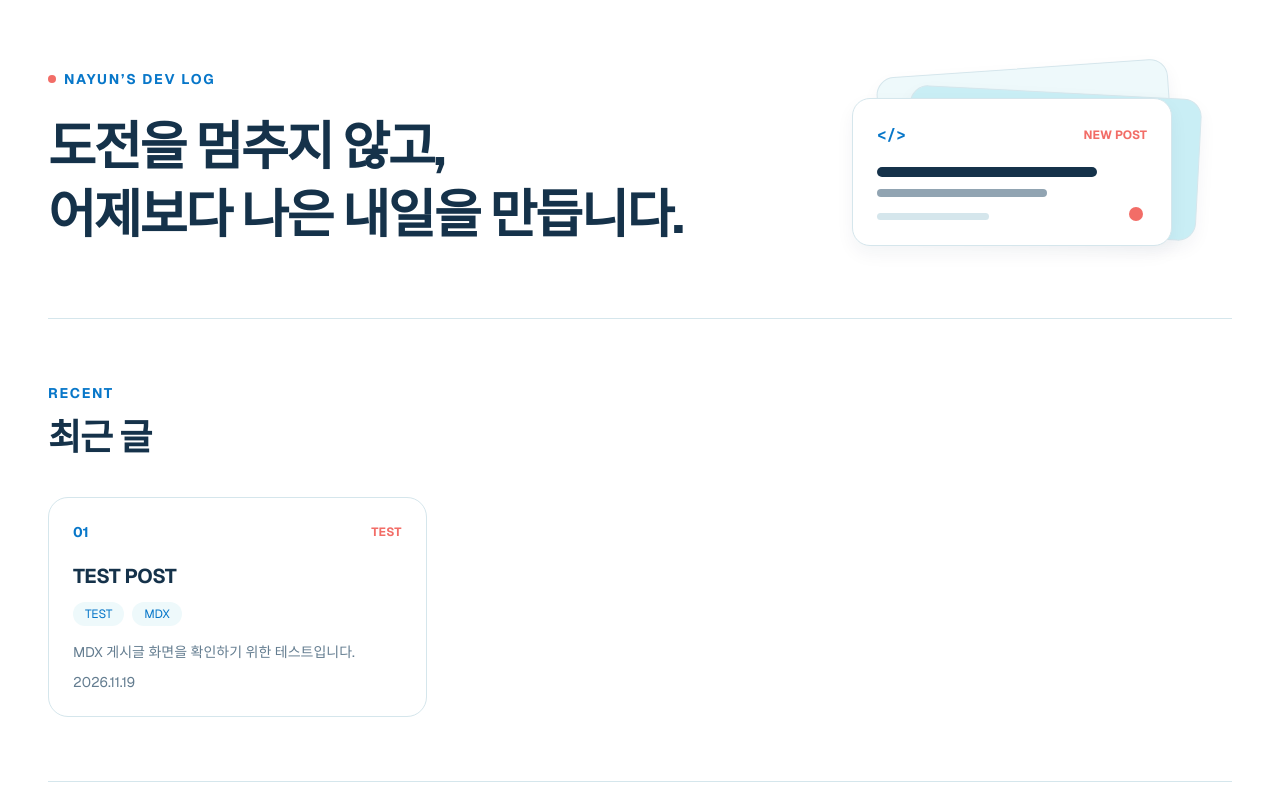
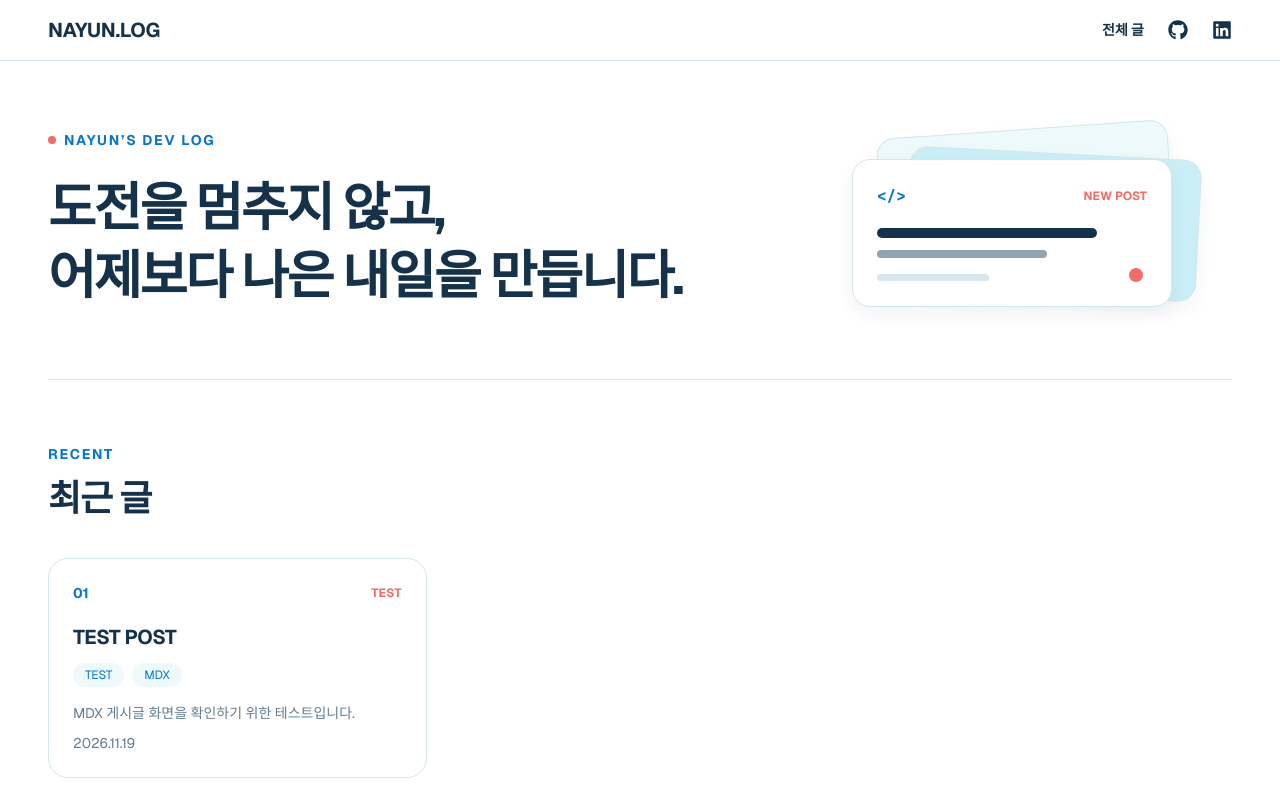
Before and after one commit to kxxnayun/nayunlog, a Next.js app: page / in a window 1280 px wide. Shown: the top 800 px of the page. Built offline with nearby package versions, Linux system fonts and the light colour scheme.

Commit message:
feat: 헤더 수정

```diff
--- a/src/app/layout.tsx
+++ b/src/app/layout.tsx
@@ -1,5 +1,6 @@
 import { Geist, Geist_Mono } from 'next/font/google';
 import './globals.css';
+import Header from '@/components/layout/Header';
 
 const geistSans = Geist({
   variable: '--font-geist-sans',
@@ -15,6 +16,7 @@ export default function RootLayout({ children }: LayoutProps<'/'>) {
   return (
     <html lang="ko" className={`${geistSans.variable} ${geistMono.variable} h-full antialiased`}>
       <body className="flex min-h-full flex-col">
+        <Header />
         <main className="flex-1">{children}</main>
       </body>
     </html>
--- /dev/null
+++ b/src/components/layout/Header.tsx
@@ -0,0 +1,43 @@
+import Link from 'next/link';
+import { FaGithub, FaLinkedin } from 'react-icons/fa';
+
+export default function Header() {
+  return (
+    <header className="border-b border-border-default bg-white">
+      <div className="site-container flex h-[60px] items-center justify-between">
+        <Link href="/" className="text-xl font-bold tracking-[-0.02em] text-text-primary">
+          NAYUN.LOG
+        </Link>
+
+        <nav className="flex items-center gap-6" aria-label="주요 메뉴">
+          <Link
+            href="/posts"
+            className="text-sm font-semibold text-text-primary transition-colors hover:text-brand-blue"
+          >
+            전체 글
+          </Link>
+
+          <a
+            href="https://github.com/kxxnayun"
+            target="_blank"
+            rel="noopener noreferrer"
+            aria-label="김나윤 GitHub"
+            className="text-xl text-text-secondary transition-colors hover:text-brand-blue"
+          >
+            <FaGithub />
+          </a>
+
+          <a
+            href="https://www.linkedin.com/in/kxxnayun"
+            target="_blank"
+            rel="noopener noreferrer"
+            aria-label="김나윤 LinkedIn"
+            className="text-xl text-text-secondary transition-colors hover:text-brand-blue"
+          >
+            <FaLinkedin />
+          </a>
+        </nav>
+      </div>
+    </header>
+  );
+}
```
